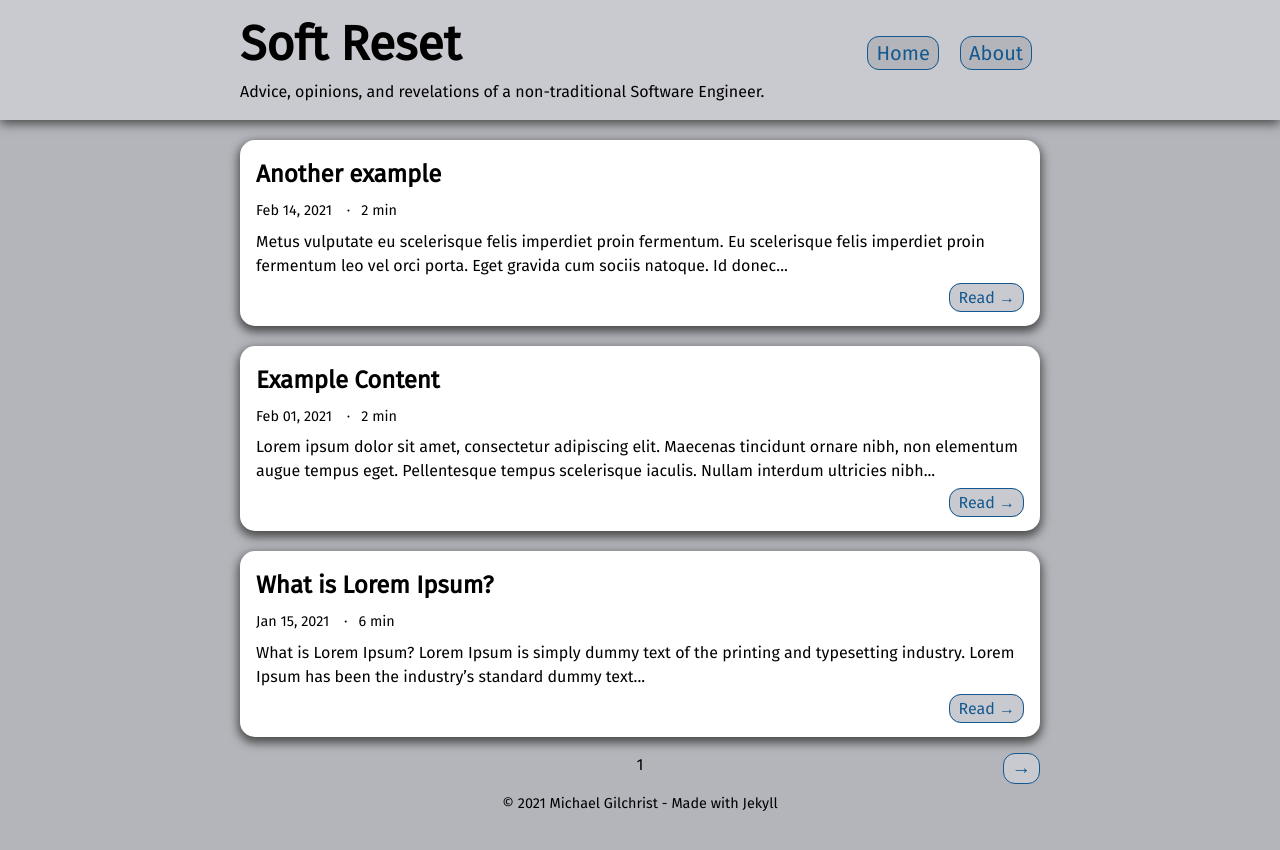
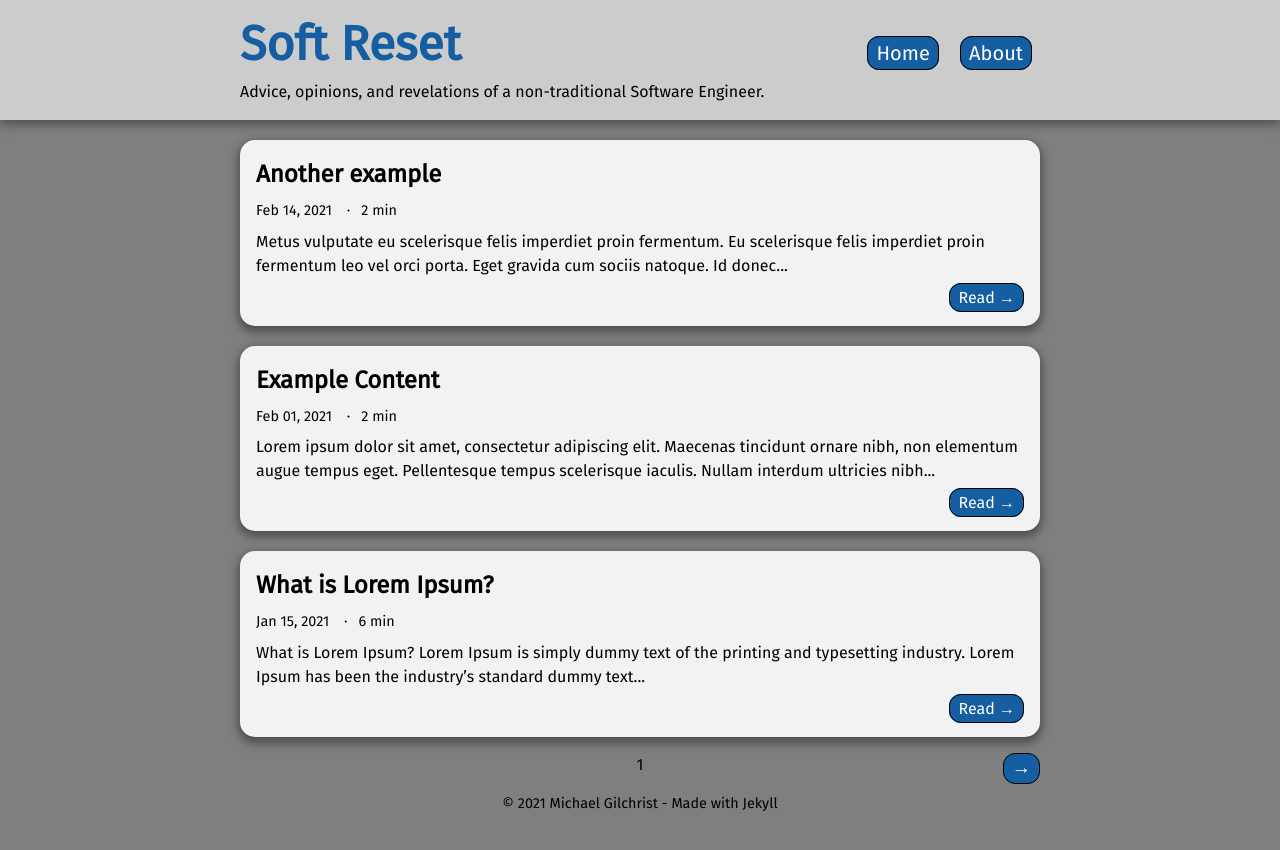
Before and after one commit to michaelgilch/michaelgilch.github.io, a Jekyll site: the page built from index.html, in a window 1280 px wide. Shown: the top 850 px of the page. Built offline with Jekyll 4.4.1, drawn with Linux system fonts in a browser that asks for light colours; some web fonts are replaced; the list of posts is cut into pages by our own code.

Commit message:
Change color scheme

```diff
--- a/_includes/header.html
+++ b/_includes/header.html
@@ -7,7 +7,7 @@
     <nav class="nav-container">
       <ul>
         {% for item in site.data.navigation %}
-          <li><a href="{{ item.link }}" class="btn btn-page-nav">{{ item.name }}</a></li>
+          <li><a href="{{ item.link }}" class="btn">{{ item.name }}</a></li>
           {% endfor %}
       </ul>
     </nav>
--- a/_sass/buttons.scss
+++ b/_sass/buttons.scss
@@ -1,28 +1,17 @@
 .btn {
-  background-color: $bg-color-accent;
+  background-color: $btn-color;
   border: 1px solid;
-  border-color: $link-color;
+  border-color: $btn-color-text-accent;
   border-radius: 12px;
-  color: $link-color;
+  color: $btn-color-text;
   cursor: pointer;
   margin: 0;
   padding: .25rem .5rem;
 
   &:hover,
   &:focus {
-    background-color: $bg-color;
-    color: $font-color;
-  }
-}
-
-
-.btn-page-nav {
-  background-color: $bg-color;
-
-  &:hover,
-  &:focus {
-    background-color: $bg-color-content;
-    color: $font-color;
+    background-color: $btn-color-accent;
+    color: $btn-color-text-accent;
   }
 }
 
@@ -32,10 +21,4 @@
 
 .btn-pagination {
   padding: 0 .5rem;
-
-  &:hover,
-  &:focus {
-    background-color: $bg-color-content;
-    color: $font-color;
-  }
 }
--- a/_sass/header.scss
+++ b/_sass/header.scss
@@ -3,6 +3,7 @@
 
   .title {
     display: inline-block;
+    color: $font-color-accent;
     font-size: 2.5rem;
     margin: 0;
     padding: .5rem 0 0;
--- a/_sass/variables.scss
+++ b/_sass/variables.scss
@@ -1,13 +1,19 @@
-$bg-color:  #b3b5bb;
-$bg-color-accent: #c9cacf;
-$bg-color-content: #fff;
+$bg-color: #7f7f7f;
+$bg-color-accent: #cccccc;
+$bg-color-content: #f2f2f2;
 
-$link-color: #145890;
-$link-color-accent: #1d84d7;
+$link-color: #155ea2;
+$link-color-accent: #3a92e4;
+
+$btn-color: #155ea2;
+$btn-color-accent: #3a92e4;
+$btn-color-text: #fff;
+$btn-color-text-accent: #000;
 
 $shadow-color: #4d4d4d;
 
 $font-color: #000;
+$font-color-accent: #155ea2;
 
 $font-main: 'Fira Sans';
 $font-mono: 'Fira Sans Mono';
```
